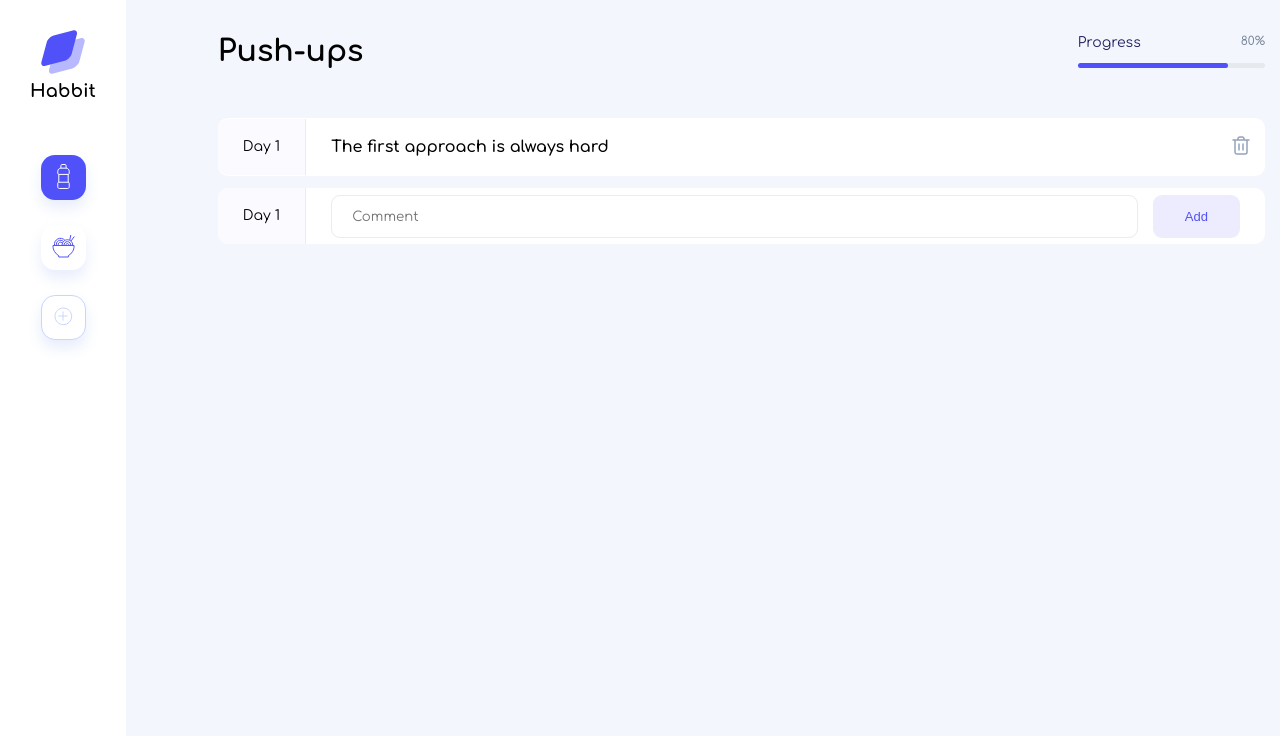
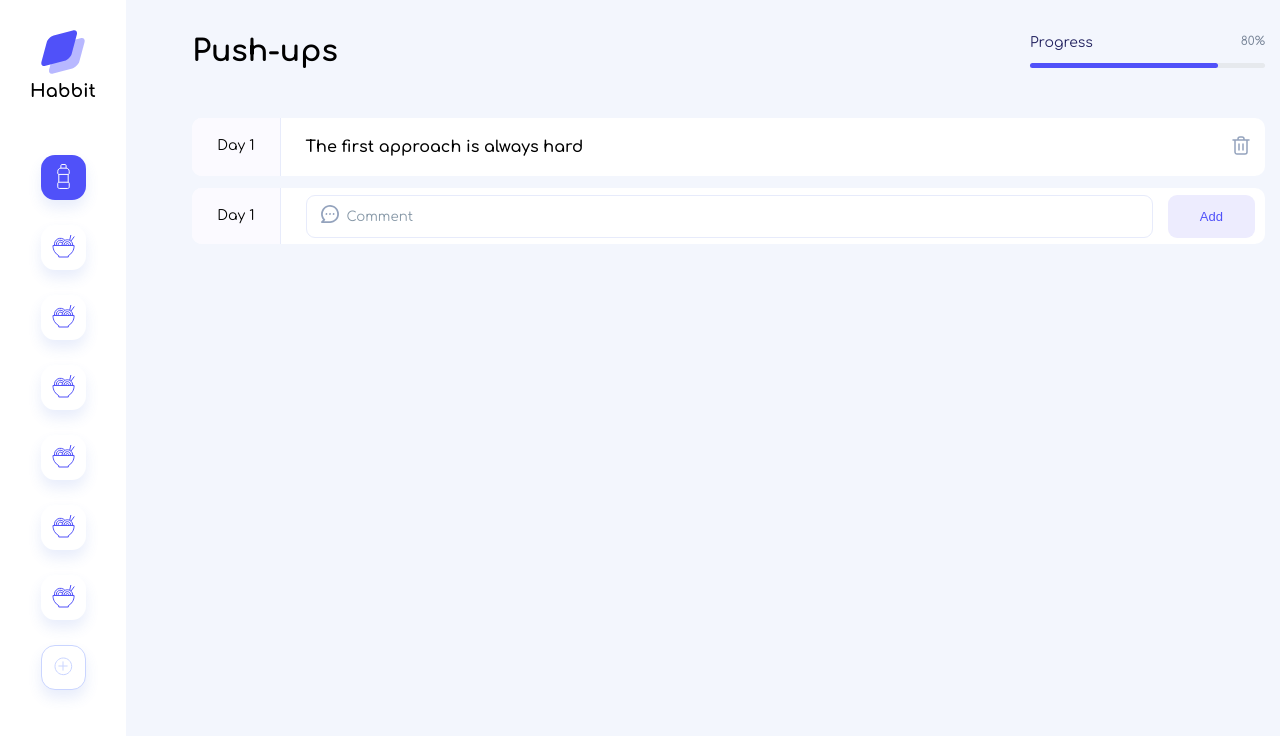
Before and after one commit to Anikonov-A/Habits, a plain HTML site: page index.html in a window 1280 px wide. Drawn offline with Linux system fonts and the light colour scheme.

Commit message:
finished basic markup with styles, added simply responsive disign

```diff
--- a/css/style.css
+++ b/css/style.css
@@ -12,7 +12,7 @@ body {
 }
 .app {
   display: flex;
-  gap: 6%;
+  gap: 4%;
 }
 .panel {
   background-color: #fff;
@@ -77,11 +77,11 @@ body {
   display: flex;
   flex-direction: column;
   gap: 12px;
+  min-width: 235px;
 }
 .progress__text {
   display: flex;
   justify-content: space-between;
-  gap: 100px;
 }
 .progress__name {
   color: #232360;
@@ -126,6 +126,7 @@ body {
   padding: 20px 25px;
   min-width: 5%;
   flex-shrink: 0;
+  align-self: stretch;
 }
 .habbit__comment {
   padding: 20px 25px;
@@ -150,15 +151,24 @@ body {
   display: flex;
   gap: 15px;
   width: 100%;
-  padding: 0 25px;
+  padding: 0 10px 0 25px;
+  position: relative;
 }
-.input-icon {
+.input {
   background: #fff;
   border: 1px solid #e7ebfb;
   border-radius: 9px;
-  padding: 12px 20px;
+  padding: 12px 20px 12px 40px;
   font-family: "Comfortaa", cursive;
   width: 100%;
+}
+.input::placeholder {
+  color: #8899a8;
+}
+.comment-img {
+  position: absolute;
+  top: 10px;
+  left: 40px;
 }
 .add-comment {
   margin-left: auto;
@@ -170,6 +180,42 @@ body {
   border: none;
   transition: all 0.3s ease 0s;
   padding: 14px 32px;
+  cursor: pointer;
 }
 .add-comment:hover {
+  background: #5051f9;
+  color: #edecfe;
 }
+
+@media (max-width: 650px) {
+  .app {
+    gap: 2%;
+    /* flex-direction: column-reverse; */
+  }
+  .logo {
+    /* margin-bottom: 0; */
+  }
+  .panel {
+    display: none;
+    /* min-height: 100px;
+    display: flex;
+    justify-content: space-between;
+    align-items: center; */
+  }
+  .progress {
+    min-width: 130px;
+  }
+  .main {
+    padding-top: 15px;
+  }
+  .menu {
+    flex-wrap: wrap;
+
+    flex-direction: row;
+  }
+  .menu__list {
+    flex-wrap: wrap;
+
+    flex-direction: row;
+  }
+}
--- a/index.html
+++ b/index.html
@@ -17,6 +17,21 @@
 				<div class="menu__list">
 					<button class="menu__item menu__item_active">
 						<img src="img/water.svg" alt="water">
+					</button>
+					<button class="menu__item">
+						<img src="img/food.svg" alt="food">
+					</button>
+					<button class="menu__item">
+						<img src="img/food.svg" alt="food">
+					</button>
+					<button class="menu__item">
+						<img src="img/food.svg" alt="food">
+					</button>
+					<button class="menu__item">
+						<img src="img/food.svg" alt="food">
+					</button>
+					<button class="menu__item">
+						<img src="img/food.svg" alt="food">
 					</button>
 					<button class="menu__item">
 						<img src="img/food.svg" alt="food">
@@ -59,7 +74,8 @@
 						Day 1
 					</div>
 					<form class="habbit__form">
-						<input type="text" placeholder="Comment" class="input-icon">
+						<input type="text" placeholder="Comment" class="input">
+						<img src="img/comment.svg" alt="comment" class="comment-img">
 						<button class="add-comment">
 							Add
 						</button>
```
